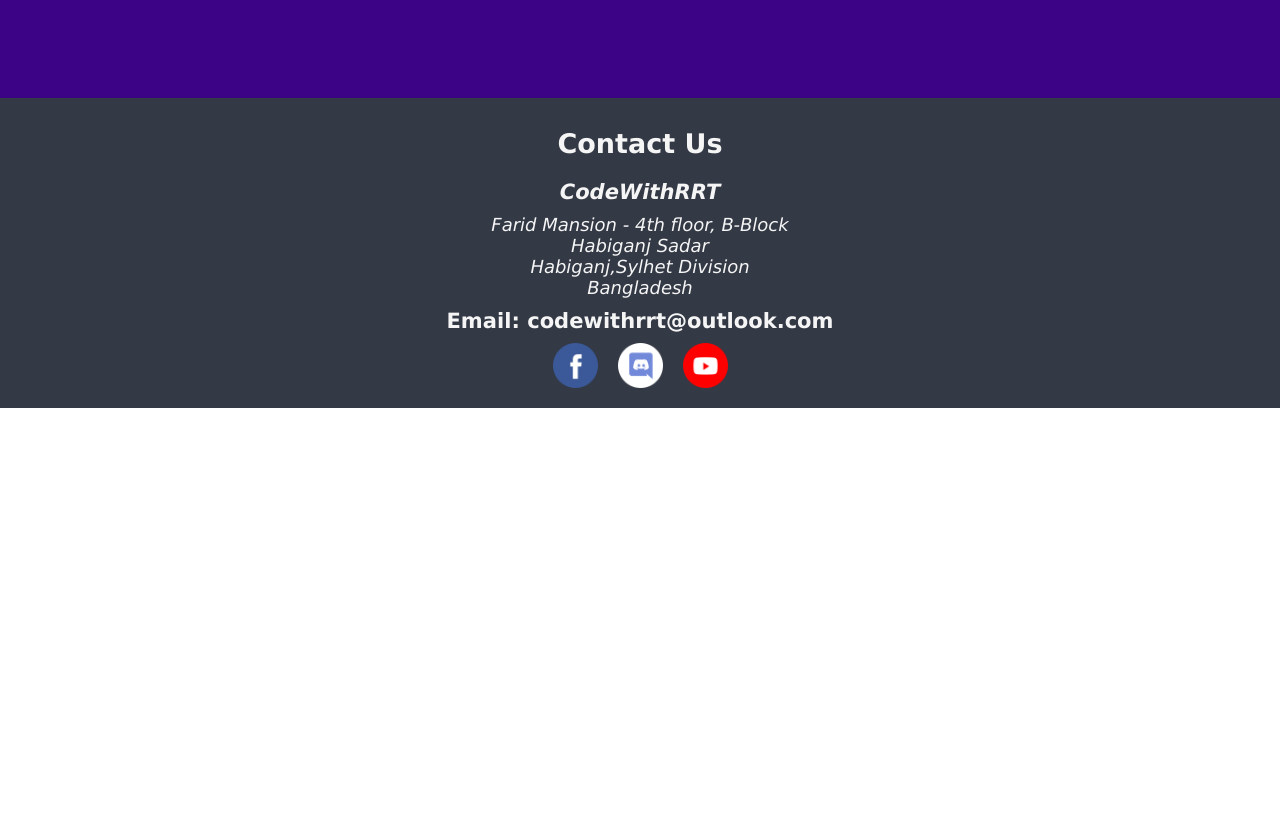
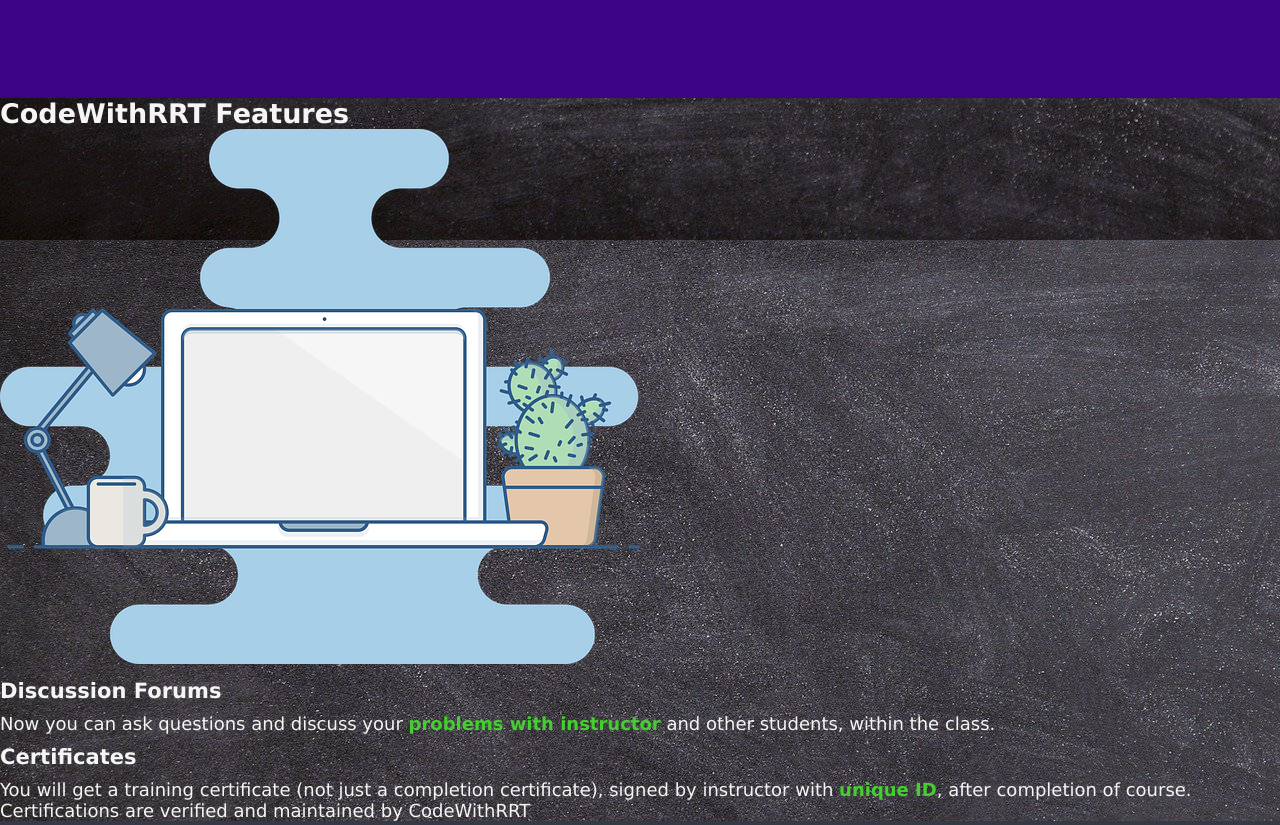
Before and after one commit to RakibRahman/code-with-rrt-website, a plain HTML site: page index.html in a window 1280 px wide. Shown: the part 2320-3145 px from the top of the page. Before the commit the page ends 2728 px from the top, so only its background shows below. Drawn offline with Linux system fonts and the light colour scheme; files whose address does not match are found by name.

Commit message:
features section  added

```diff
--- a/index.html
+++ b/index.html
@@ -131,7 +131,22 @@
     </section>
     <!-- end of courses section -->
     <section class="features">
-
+        <h1 class="tagline3">CodeWithRRT Features</h1>
+        <div class="container">
+            <div class="container-a">
+                <img src="img/laptop.png" alt="">
+            </div>
+            <div class="container-b">
+                <div class="container-b-1">
+                    <h3>Discussion Forums</h3>
+                    <p>Now you can ask questions and discuss your <span class="tag">problems with instructor</span> and other students, within the class. </p>
+                </div>
+                <div class="container-b-2">
+                    <h3>Certificates</h3>
+                    <p>You will get a training certificate (not just a completion certificate), signed by instructor with <span class="tag">unique ID</span>, after completion of course. Certifications are verified and maintained by CodeWithRRT</p>
+                </div>
+            </div>
+        </div>
     </section>
 
     <footer>
```
